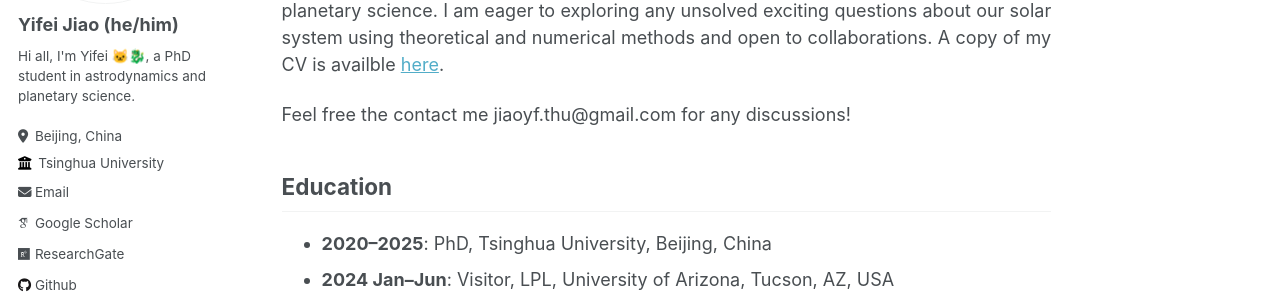
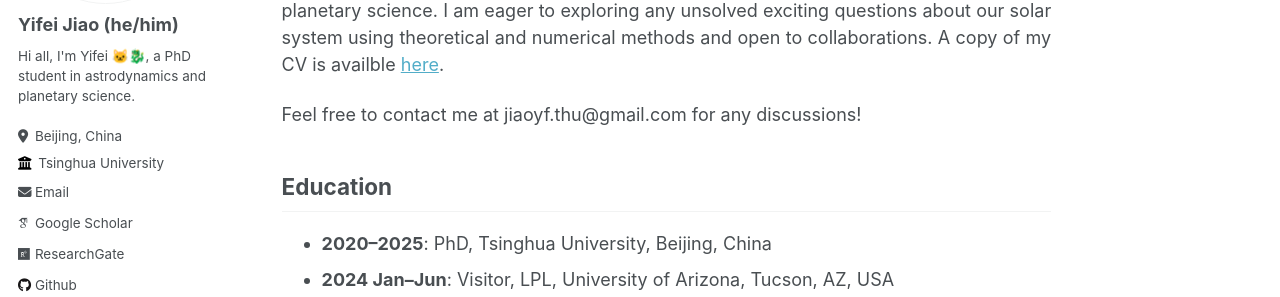
Before and after one commit to jiaoyf-thu/jiaoyf-thu.github.io, a Jekyll site: the page built from _pages/about.md, in a window 1280 px wide and 900 px high. Shown: the part 277-574 px from the top of the window. Built offline with Jekyll 4.4.1, drawn with Linux system fonts in a browser that asks for light colours; some web fonts are replaced.

Commit message:
Update about.md

```diff
--- a/_pages/about.md
+++ b/_pages/about.md
@@ -13,7 +13,7 @@ redirect_from:
 I am currently a PhD student at Laboratory of AstroDynamics, Tsinghua University. My <a href="https://jiaoyf-thu.github.io/research/">research</a> interests are focused on asteroid exploration and deflection dynamics, as well as the collisional and dynamical evolution of small planetary bodies in the solar system. I am also engaged in the exploration of numerical simulations and optimization algorithms in planetary science. I am eager to exploring any unsolved exciting questions about our solar system using theoretical and numerical methods and open to collaborations. A copy of my CV is availble <a href="https://jiaoyf-thu.github.io/files/jiaoyf-thu-cv.pdf" target="_blank">here</a>.
 </p>
 
-Feel free the contact me jiaoyf.thu@gmail.com for any discussions!
+Feel free to contact me at jiaoyf.thu@gmail.com for any discussions!
 
 ## Education
 
```
